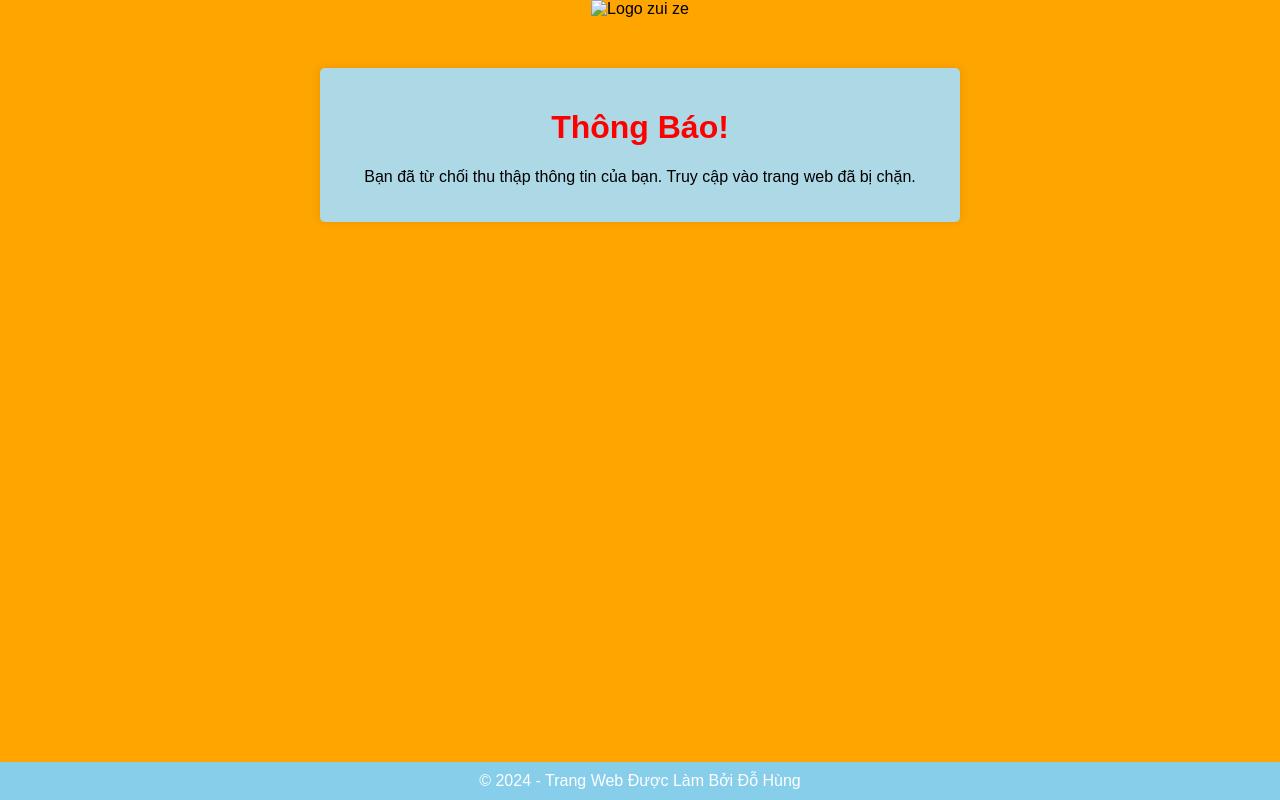
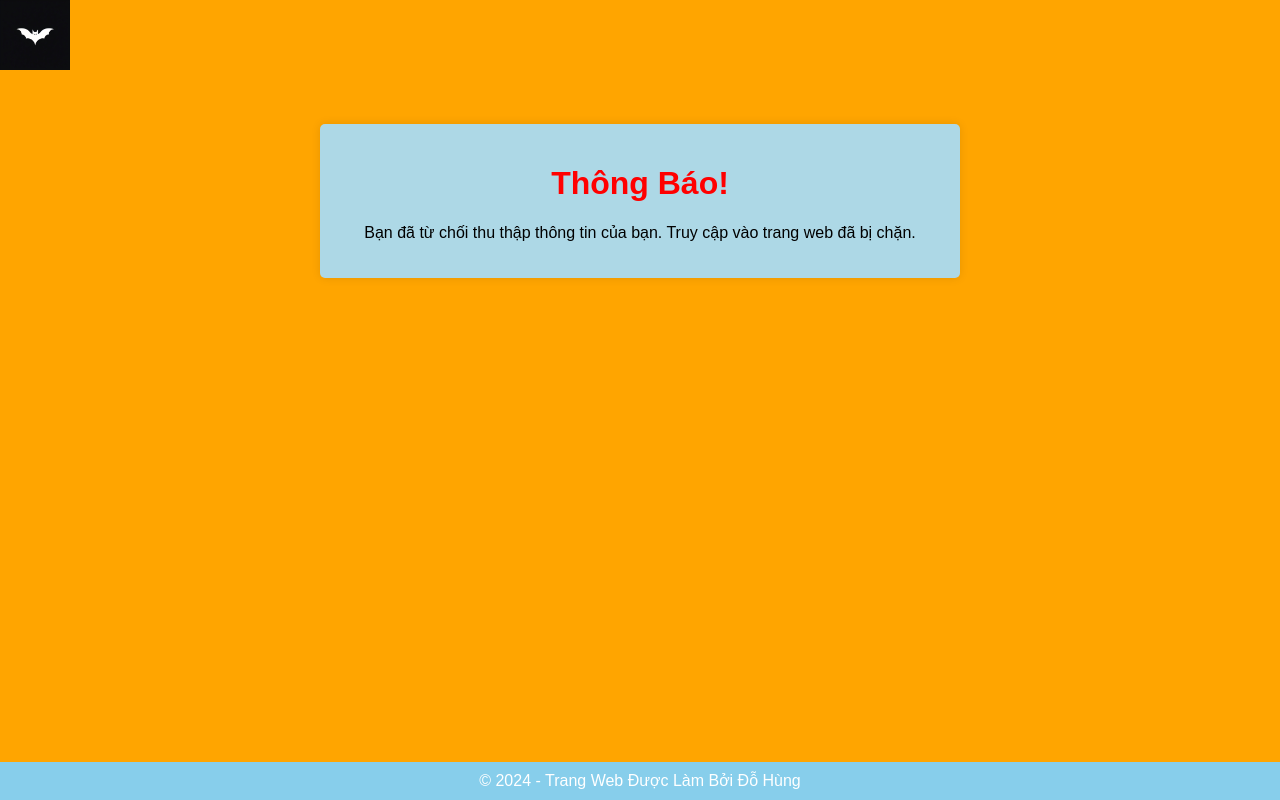
Before and after one commit to Dohungx/ipcheck, a website: page dong.html in a window 1280 px wide. Drawn offline with Linux system fonts and the light colour scheme.

Commit message:
Update dong.html

```diff
--- a/dong.html
+++ b/dong.html
@@ -4,7 +4,7 @@
     <meta charset="UTF-8">
     <meta name="viewport" content="width=device-width, initial-scale=1.0">
     <title>Block</title>
-    <link rel="website icon" type="png" href="logovit.png">
+    <link rel="website icon" type="png" href="logo.png">
 
     <style>
         body {
@@ -53,8 +53,8 @@
     </style>
 </head>
 <body>
-    <div class="logovit">
-  <img src="logovit.png" alt="Logo zui ze" width="70">
+    <div class="logo">
+  <img src="logo.png" alt="Logo zui ze" width="70">
   </div>
     <div class="container">
         <h1>Thông Báo! </h1>
```
